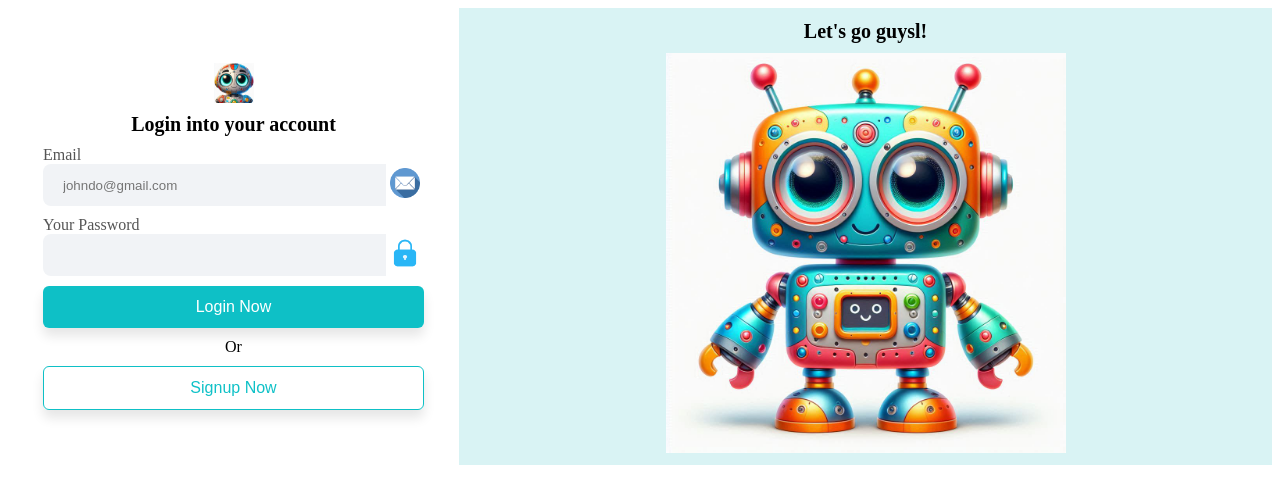
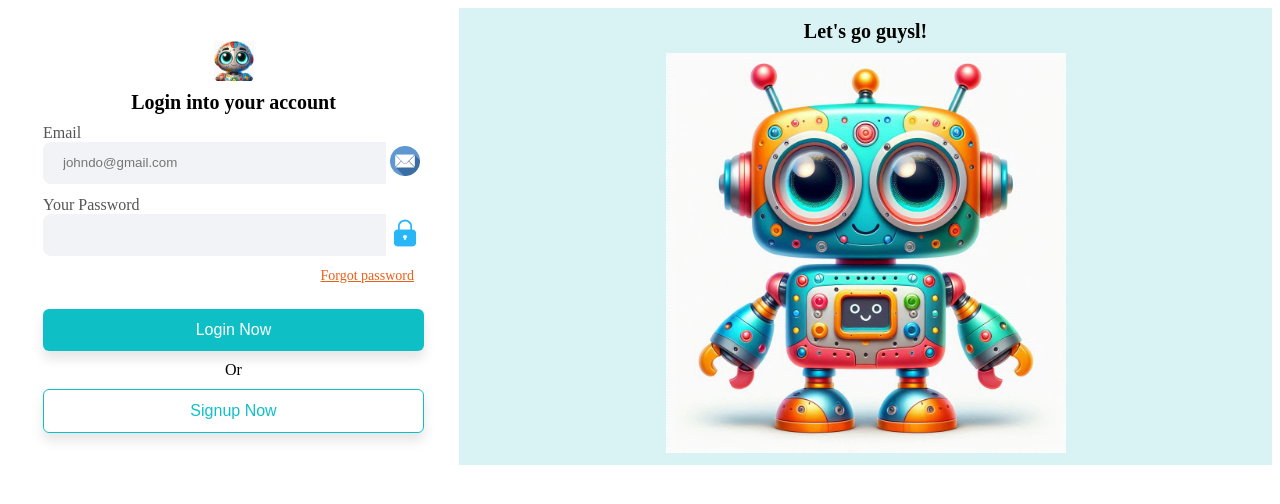
Before and after one commit to daniel13developer/Projetos-Angular, an Angular app in the folder website-login/: page /login in a window 1280 px wide. Shown: the top 504 px of the page. Built offline with nearby package versions, Linux system fonts and the light colour scheme.

Commit message:
Ajuste de formatação do estili da pagina de login

```diff
--- a/website-login/src/app/pages/login/login.component.html
+++ b/website-login/src/app/pages/login/login.component.html
@@ -5,6 +5,7 @@ secondaryBtnText = "Signup Now"
 >
 <form [formGroup]="loginForm">
     <app-primary-input
+    formArrayName="email"
     inputName="email"
     type="email"
     label="Email"
@@ -14,12 +15,14 @@ secondaryBtnText = "Signup Now"
     </app-primary-input>
 
     <app-primary-input
+    formArrayName="password"
     inputName="password"
     type="password"
     label="Your Password"
     >
         <img class="icone-email" src="../../../assets/img/cadeado.png" alt="Icone do e-mail" srcset="">
     </app-primary-input>
+    <span>Forgot password</span>
 
 </form>
 </app-default-login-layout>
--- a/website-login/src/app/pages/login/login.component.scss
+++ b/website-login/src/app/pages/login/login.component.scss
@@ -7,5 +7,14 @@ form {
     width: 100%;
     display: flex;
     flex-direction: column;
-    gap: 10px;
+    gap: 12px;
+    //background-color: burlywood;
+    margin-bottom: 15px;
+    span {
+        font-size: 14px;
+        text-decoration: underline;
+        color: rgba(235, 85, 9, 0.947);
+        text-align: end;
+        margin: 0 10px;
+    }
 }
```
Also changed, not shown: website-login/src/app/app.component.scss (line endings or trailing spaces).
